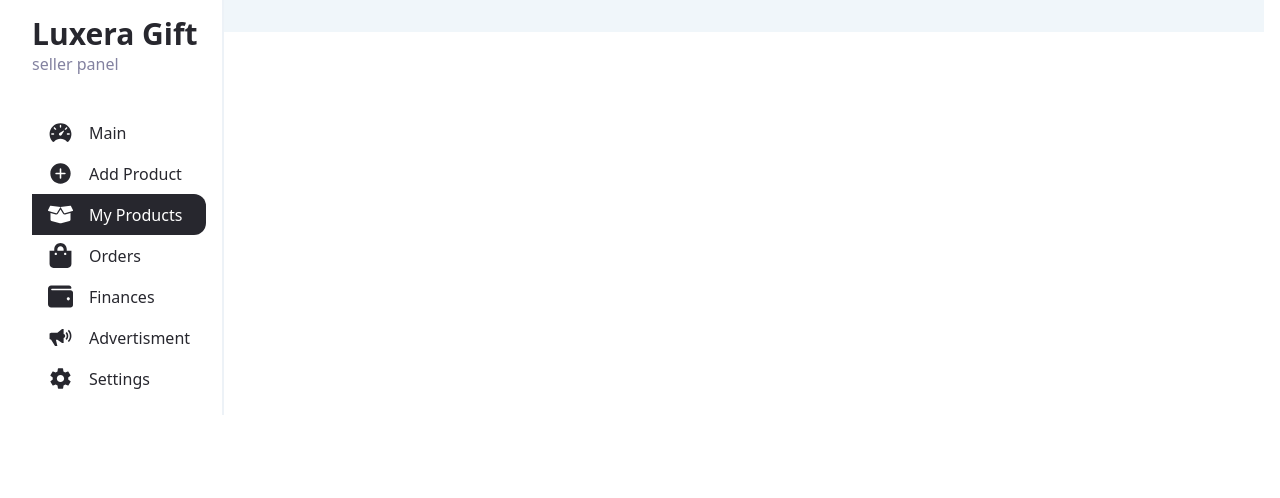
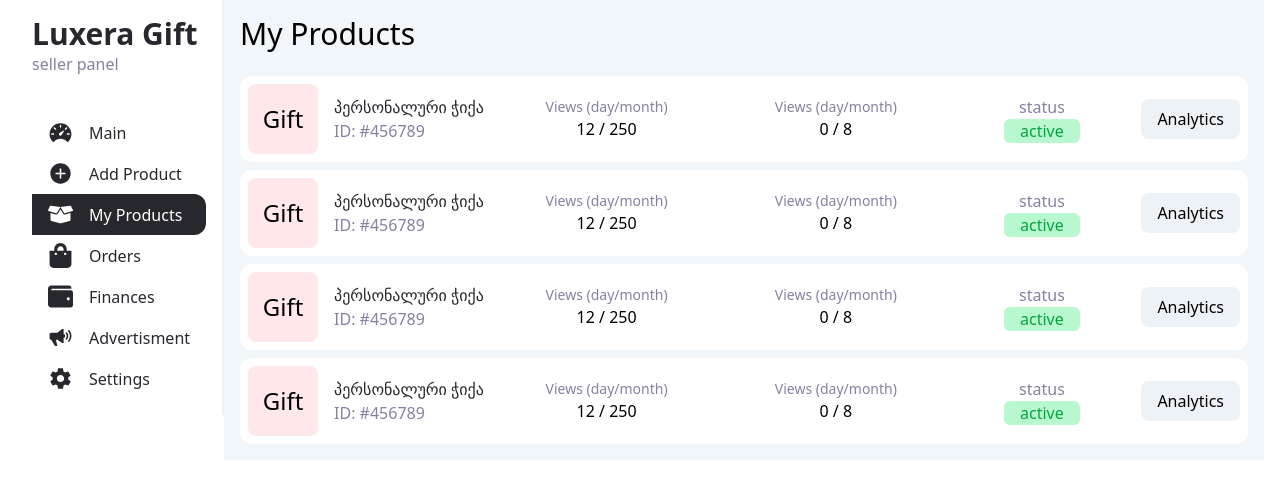
Before and after one commit to GeoLine02/luxera, a Next.js app: page /en/shop in a window 1280 px wide. Both pictures are taken after a click on the element "My Products". Shown: the top 498 px of the page. Built offline with nearby package versions, Linux system fonts and the light colour scheme; a web font is replaced by a local one.

Commit message:
style: seller-shop/my prodcuts section

```diff
--- a/app/[locale]/(shopOwner)/shop/components/sections/Sections.tsx
+++ b/app/[locale]/(shopOwner)/shop/components/sections/Sections.tsx
@@ -4,6 +4,7 @@
 import { useSelector } from "react-redux";
 import MainSection from "./mainSection/MainSection";
 import NewProductSection from "./newProductSection/NewProductSection";
+import MyProductsSection from "./myProductsSection/MyProductsSection";
 
 const Sections = () => {
   const { activeSection } = useSelector((state: RootState) => state.shopSLice);
@@ -12,6 +13,7 @@
     <div className="p-4 bg-ice-blue w-full h-full">
       {activeSection === "main" && <MainSection />}
       {activeSection === "addProduct" && <NewProductSection />}
+      {activeSection === "myProducts" && <MyProductsSection />}
     </div>
   );
 };
--- /dev/null
+++ b/app/[locale]/(shopOwner)/shop/components/sections/myProductsSection/MyProductCard.tsx
@@ -0,0 +1,63 @@
+"use client";
+
+import Button from "@/app/ui/Button";
+
+interface MyProductCardProps {
+  title: string;
+  id: string;
+  views: string;
+  sales: string;
+  status: "active" | "vip";
+}
+
+const MyProductCard = ({
+  title,
+  id,
+  views,
+  sales,
+  status,
+}: MyProductCardProps) => {
+  return (
+    <div className="flex flex-col gap-2 bg-white p-2 rounded-xl md:flex-row md:items-center">
+      <div className="flex items-center gap-4 border-b border-medium-gray pb-4 md:pb-0 md:border-none">
+        <div className="w-[70px] aspect-square bg-light-pink rounded-lg flex items-center justify-center font-medium text-2xl">
+          Gift
+        </div>
+        <div className="md:max-w-[200px]">
+          <h1 className="font-medium text-dark-gray truncate">{title}</h1>
+          <h1 className="text-medium-gray">ID: #{id}</h1>
+          <span className="px-4 bg-green-200 text-green-600 rounded-md md:hidden">
+            {status}
+          </span>
+        </div>
+      </div>
+      <div className="flex items-center justify-around border-b border-medium-gray md:border-none w-full pb-2 md:pb-0">
+        <div className="flex flex-col items-center">
+          <h2 className="text-medium-gray text-sm">Views (day/month)</h2>
+          <h1 className="font-medium">{views}</h1>
+        </div>
+        <div className="flex flex-col items-center">
+          <h2 className="text-medium-gray text-sm">Views (day/month)</h2>
+          <h1 className="font-medium">{sales}</h1>
+        </div>
+        <div className="flex-col items-center hidden md:flex">
+          <h1 className="text-medium-gray">status</h1>
+          <span className="text-green-600 bg-green-200 rounded-md px-4  ">
+            {status}
+          </span>
+        </div>
+      </div>
+      <div>
+        <Button
+          rounded="lg"
+          title="Analytics"
+          type="button"
+          bgColor="lightGray"
+          className="py-2 px-4 font-medium"
+        />
+      </div>
+    </div>
+  );
+};
+
+export default MyProductCard;
--- /dev/null
+++ b/app/[locale]/(shopOwner)/shop/components/sections/myProductsSection/MyProductsList.tsx
@@ -0,0 +1,38 @@
+import MyProductCard from "./MyProductCard";
+
+const MyProductsList = () => {
+  return (
+    <div className="mt-6 space-y-2 overflow-y-auto">
+      <MyProductCard
+        title="პერსონალური ჭიქა"
+        id="456789"
+        views="12 / 250"
+        sales="0 / 8"
+        status="active"
+      />
+      <MyProductCard
+        title="პერსონალური ჭიქა"
+        id="456789"
+        views="12 / 250"
+        sales="0 / 8"
+        status="active"
+      />
+      <MyProductCard
+        title="პერსონალური ჭიქა"
+        id="456789"
+        views="12 / 250"
+        sales="0 / 8"
+        status="active"
+      />
+      <MyProductCard
+        title="პერსონალური ჭიქა"
+        id="456789"
+        views="12 / 250"
+        sales="0 / 8"
+        status="active"
+      />
+    </div>
+  );
+};
+
+export default MyProductsList;
--- /dev/null
+++ b/app/[locale]/(shopOwner)/shop/components/sections/myProductsSection/MyProductsSection.tsx
@@ -0,0 +1,12 @@
+import MyProductsList from "./MyProductsList";
+
+const MyProductsSection = () => {
+  return (
+    <div>
+      <h1 className="text-2xl font-medium md:text-3xl">My Products</h1>
+      <MyProductsList />
+    </div>
+  );
+};
+
+export default MyProductsSection;
--- a/app/ui/Button.tsx
+++ b/app/ui/Button.tsx
@@ -18,7 +18,8 @@
     | "iceBlue"
     | "darkGray"
     | "white"
-    | "transparent";
+    | "transparent"
+    | "lightGray";
   icon?: React.ReactNode;
   titleColor?: "black" | "white" | "dirtyPink" | "mediumBrown";
 }
@@ -45,6 +46,7 @@
     "bg-dirty-pink": bgColor === "dirtyPink",
     "bg-dark-pink": bgColor === "darkPink",
     "bg-ice-blue": bgColor === "iceBlue",
+    "bg-light-gray": bgColor === "lightGray",
     "bg-white": bgColor === "white",
     "bg-dark-gray": bgColor === "darkGray",
     "text-black": titleColor === "black",
```
